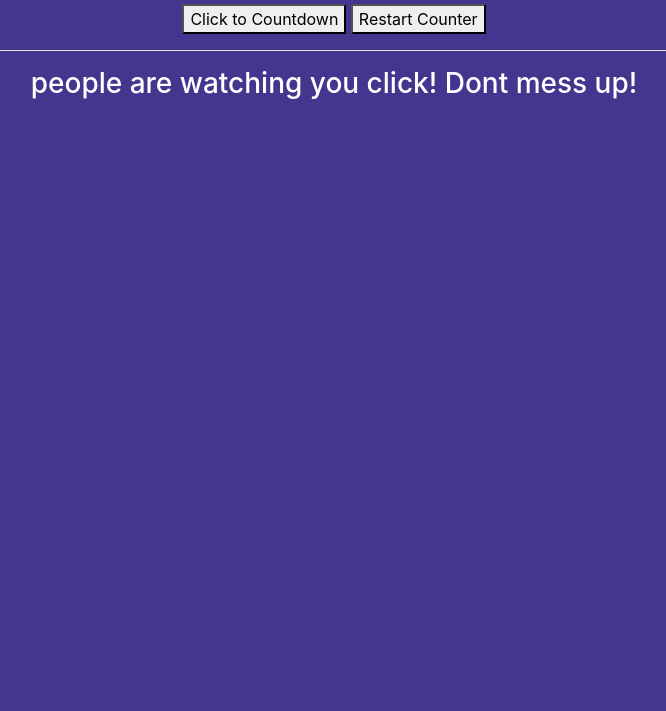
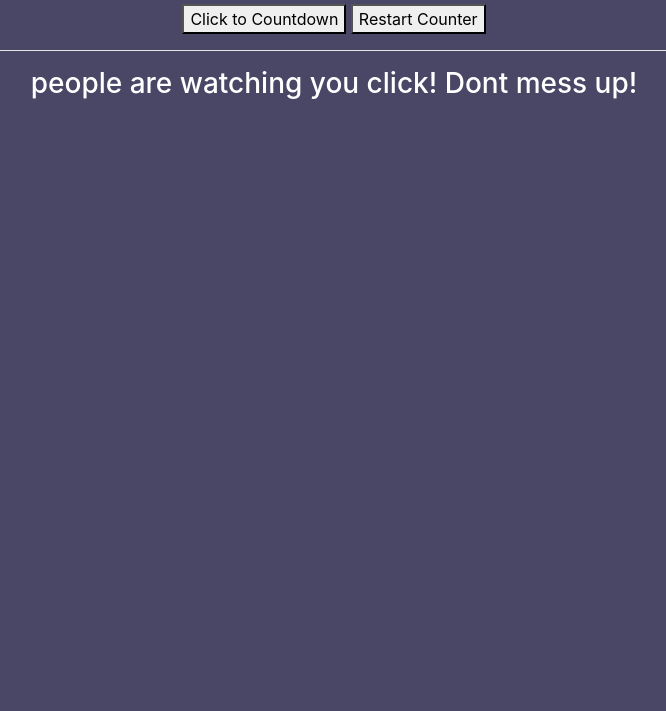
Before and after one commit to jwilly117/CountDown-With-Current-Connections, a plain HTML site: page home.html in a window 1280 px wide. Shown: the part 89-800 px from the top of the page, without its empty margins (306-972 px from the left). Drawn offline with nearby package versions, Linux system fonts and the light colour scheme; no server answers.

Commit message:
background color

```diff
--- a/home.html
+++ b/home.html
@@ -20,7 +20,7 @@
         body{
             text-align: center;
             margin-top: 25px;
-            background-color: rgb(66, 54, 143);
+            background-color: rgb(74, 70, 102);
             color: white;
         }
         hr{
```
